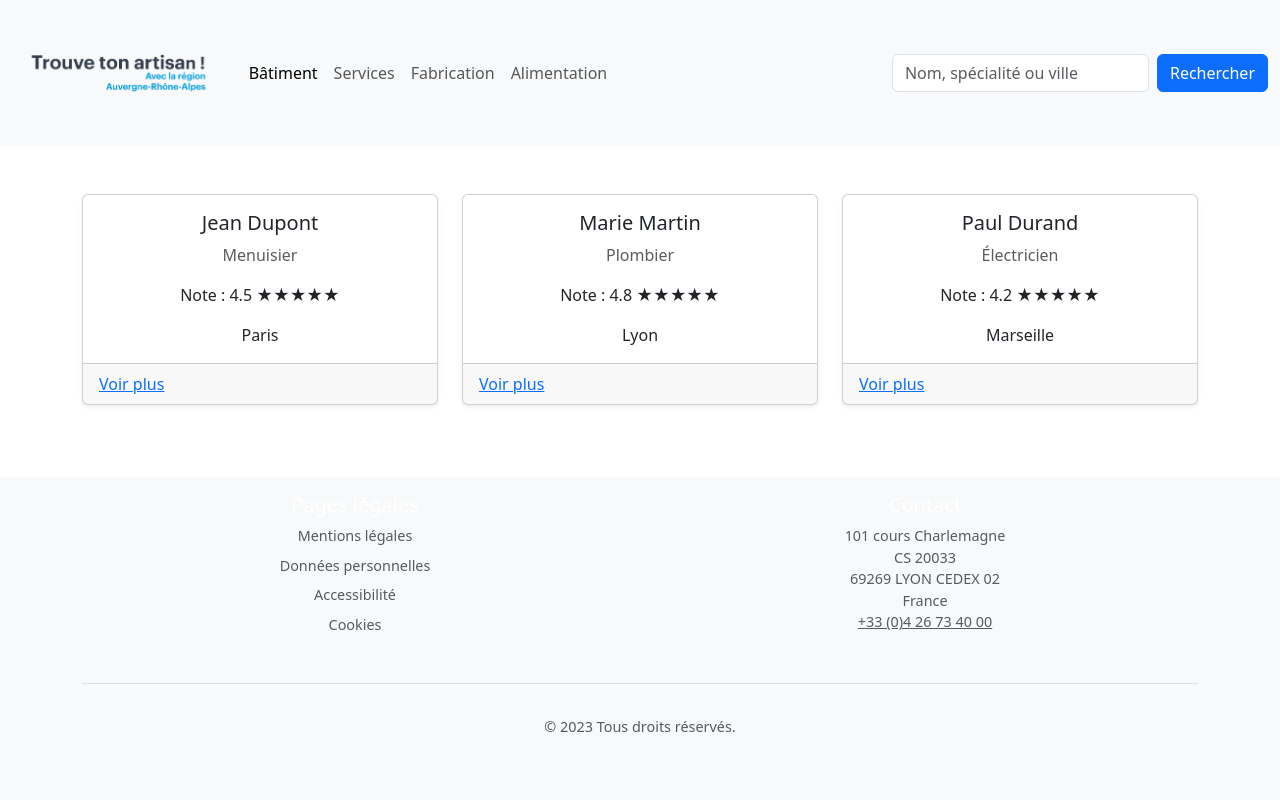
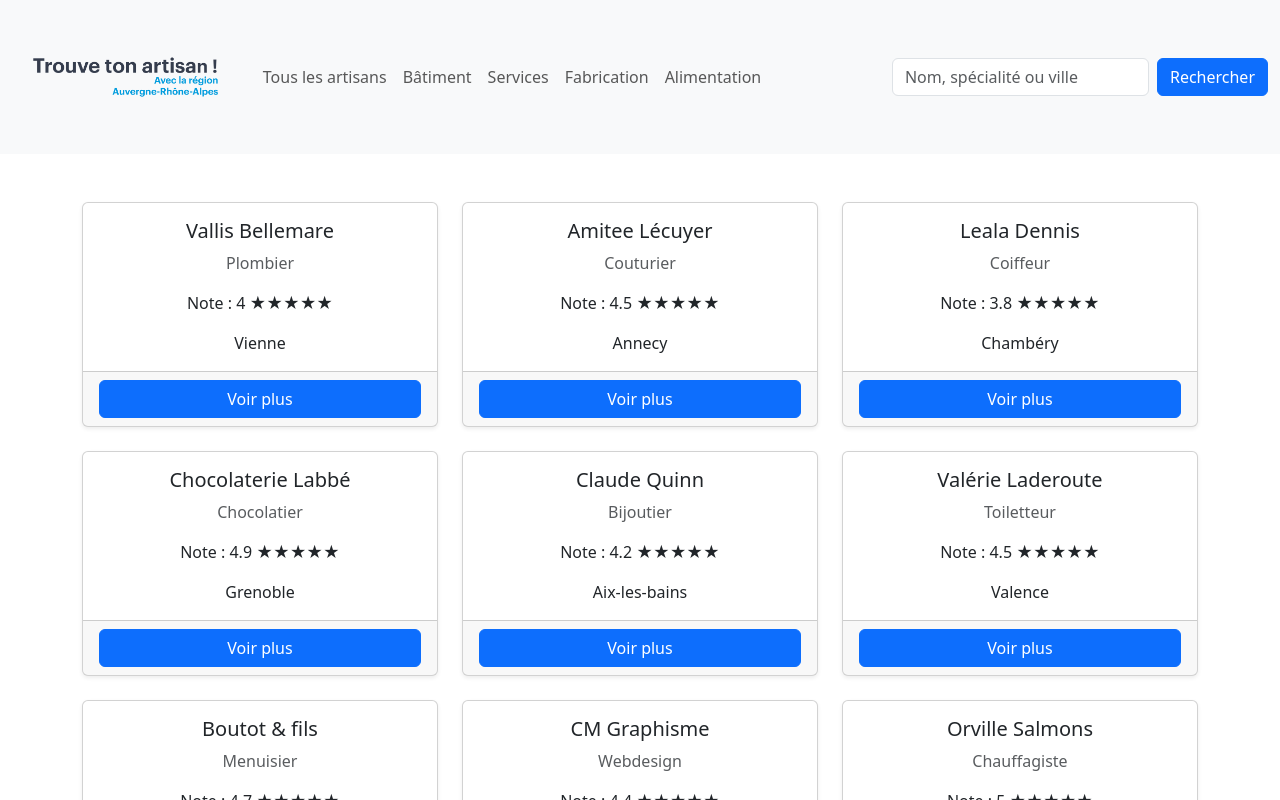
Before and after one commit to StephaneNewbieDev/projet-app-angular-1, an Angular app: page /artisans in a window 1280 px wide. Shown: the top 800 px of the page. Built offline with nearby package versions, Linux system fonts and the light colour scheme.

Commit message:
add infos pro et lien du menu

```diff
--- a/angular.json
+++ b/angular.json
@@ -24,11 +24,13 @@
             "tsConfig": "tsconfig.app.json",
             "inlineStyleLanguage": "scss",
             "assets": [
-              {
-                "glob": "**/*",
-                "input": "public"
-              }
-            ],
+  {
+    "glob": "**/*",
+    "input": "public"
+  },
+  "src/favicon.ico",
+  "src/assets"
+],
             "styles": [
               "src/styles.scss"
             ]
--- a/src/app/app.config.ts
+++ b/src/app/app.config.ts
@@ -5,5 +5,8 @@ import { provideHttpClient } from '@angular/common/http';
 import { routes } from './app.routes';
 
 export const appConfig: ApplicationConfig = {
-  providers: [provideRouter(routes), provideHttpClient()]
+  providers: [
+    provideRouter(routes),
+    provideHttpClient()
+  ]
 };
--- a/src/app/artisan.service.ts
+++ b/src/app/artisan.service.ts
@@ -3,13 +3,17 @@ import { HttpClient } from '@angular/common/http';
 import { Observable } from 'rxjs';
 
 @Injectable({
-    providedIn: 'root'
+  providedIn: 'root'
 })
 export class ArtisanService {
+  private artisansUrl = 'assets/datas.json'; // Le chemin vers ton fichier JSON
 
-    constructor(private http: HttpClient) { }
+  constructor(private http: HttpClient) { }
 
-    getArtisans(): Observable<any> {
-    return this.http.get('./assets/datas.json');
-    }
+  /**
+   * Méthode pour récupérer la liste des artisans à partir du fichier JSON.
+   */
+  getArtisans(): Observable<any[]> {
+    return this.http.get<any[]>(this.artisansUrl);
+  }
 }
--- a/src/app/components/footer/footer.ts
+++ b/src/app/components/footer/footer.ts
@@ -1,8 +1,10 @@
 import { Component } from '@angular/core';
+import { RouterModule } from '@angular/router';
 
 @Component({
   selector: 'app-footer',
   standalone: true,
+  imports: [RouterModule],
   templateUrl: './footer.html',
   styleUrls: ['./footer.scss']
 })
--- a/src/app/components/header/header.html
+++ b/src/app/components/header/header.html
@@ -2,7 +2,7 @@
   <nav class="navbar navbar-expand-lg navbar-light bg-light">
   <div class="container-fluid">
     <a class="navbar-brand" routerLink="/">
-        <img src="Logo01.png" alt="Logo Auvergne-Rhône-Alpes" height="120">
+      <img src="Logo01.png" alt="Logo Auvergne-Rhône-Alpes" height="128">
     </a>
 
     <button class="navbar-toggler" type="button" data-bs-toggle="collapse" data-bs-target="#navbarSupportedContent" aria-controls="navbarSupportedContent" aria-expanded="false" aria-label="Toggle navigation">
@@ -12,16 +12,19 @@
     <div class="collapse navbar-collapse" id="navbarSupportedContent">
       <ul class="navbar-nav me-auto mb-2 mb-lg-0">
         <li class="nav-item">
-            <a class="nav-link active" aria-current="page" routerLink="/batiment">Bâtiment</a>
+          <a class="nav-link" [routerLink]="['/artisans']">Tous les artisans</a>
         </li>
         <li class="nav-item">
-            <a class="nav-link" routerLink="/services">Services</a>
+          <a class="nav-link" [routerLink]="['/artisans', 'Bâtiment']">Bâtiment</a>
         </li>
         <li class="nav-item">
-            <a class="nav-link" routerLink="/fabrication">Fabrication</a>
+          <a class="nav-link" [routerLink]="['/artisans', 'Services']">Services</a>
         </li>
         <li class="nav-item">
-            <a class="nav-link" routerLink="/alimentation">Alimentation</a>
+          <a class="nav-link" [routerLink]="['/artisans', 'Fabrication']">Fabrication</a>
+        </li>
+        <li class="nav-item">
+          <a class="nav-link" [routerLink]="['/artisans', 'Alimentation']">Alimentation</a>
         </li>
       </ul>
 
--- a/src/app/components/header/header.ts
+++ b/src/app/components/header/header.ts
@@ -1,8 +1,11 @@
 import { Component } from '@angular/core';
+import { CommonModule } from '@angular/common';
+import { RouterModule } from '@angular/router';
 
 @Component({
   selector: 'app-header',
   standalone: true,
+  imports: [CommonModule, RouterModule],
   templateUrl: './header.html',
   styleUrls: ['./header.scss']
 })
--- a/src/app/pages/artisans/artisans.html
+++ b/src/app/pages/artisans/artisans.html
@@ -10,9 +10,9 @@
             </p>
             <p class="card-text">{{ artisan.location }}</p>
             </div>
-        <div class="card-footer d-grid">
-            <a [routerLink]="['/artisans', artisan.id]">Voir plus</a>
-        </div>
+            <div class="card-footer d-grid">
+                <a [routerLink]="['/artisan', artisan.id]" class="btn btn-primary">Voir plus</a>
+            </div>
         </div>
         </div>
     </div>
--- a/src/app/pages/artisans/artisans.ts
+++ b/src/app/pages/artisans/artisans.ts
@@ -1,21 +1,39 @@
-import { Component } from '@angular/core';
-import { CommonModule } from '@angular/common';
-import { RouterModule } from '@angular/router';
+import { Component, OnInit } from '@angular/core';
+import { CommonModule } from '@angular/common'; // Importe CommonModule pour *ngFor
+import { ActivatedRoute, RouterLink } from '@angular/router'; // Importe RouterLink pour les liens de routage
+import { ArtisanService } from '../../artisan.service';
 
 @Component({
   selector: 'app-artisans',
   standalone: true,
-  imports: [CommonModule, RouterModule],
+  imports: [CommonModule, RouterLink], // Ajoute les modules ici
   templateUrl: './artisans.html',
-  styleUrls: ['./artisans.scss']
+  styleUrls: ['./artisans.scss'],
 })
-export class ArtisansComponent {
-  artisans = [
-    { id: 1, name: 'Jean Dupont', specialty: 'Menuisier', note: 4.5, location: 'Paris' },
-    { id: 2, name: 'Marie Martin', specialty: 'Plombier', note: 4.8, location: 'Lyon' },
-    { id: 3, name: 'Paul Durand', specialty: 'Électricien', note: 4.2, location: 'Marseille' }
-  ];
+export class Artisans implements OnInit {
+  allArtisans: any[] = [];
+  filteredArtisans: any[] = [];
 
-  filteredArtisans = this.artisans;
-  searchTerm = '';
+  constructor(private route: ActivatedRoute, private artisanService: ArtisanService) { }
+
+  ngOnInit(): void {
+    this.artisanService.getArtisans().subscribe(data => {
+      this.allArtisans = data;
+      // Écoute les changements dans les paramètres d'URL pour filtrer
+      this.route.paramMap.subscribe(params => {
+        const category = params.get('category');
+        this.filterByCategory(category);
+      });
+    });
+  }
+
+  filterByCategory(category: string | null): void {
+    if (category) {
+      this.filteredArtisans = this.allArtisans.filter(artisan =>
+        artisan.category.toLowerCase() === category.toLowerCase()
+      );
+    } else {
+      this.filteredArtisans = this.allArtisans;
+    }
+  }
 }
```
Also changed, not shown: src/app/app.routes.ts (+13 -2 lines). Lines whose indentation alone changed are shown as unchanged.
